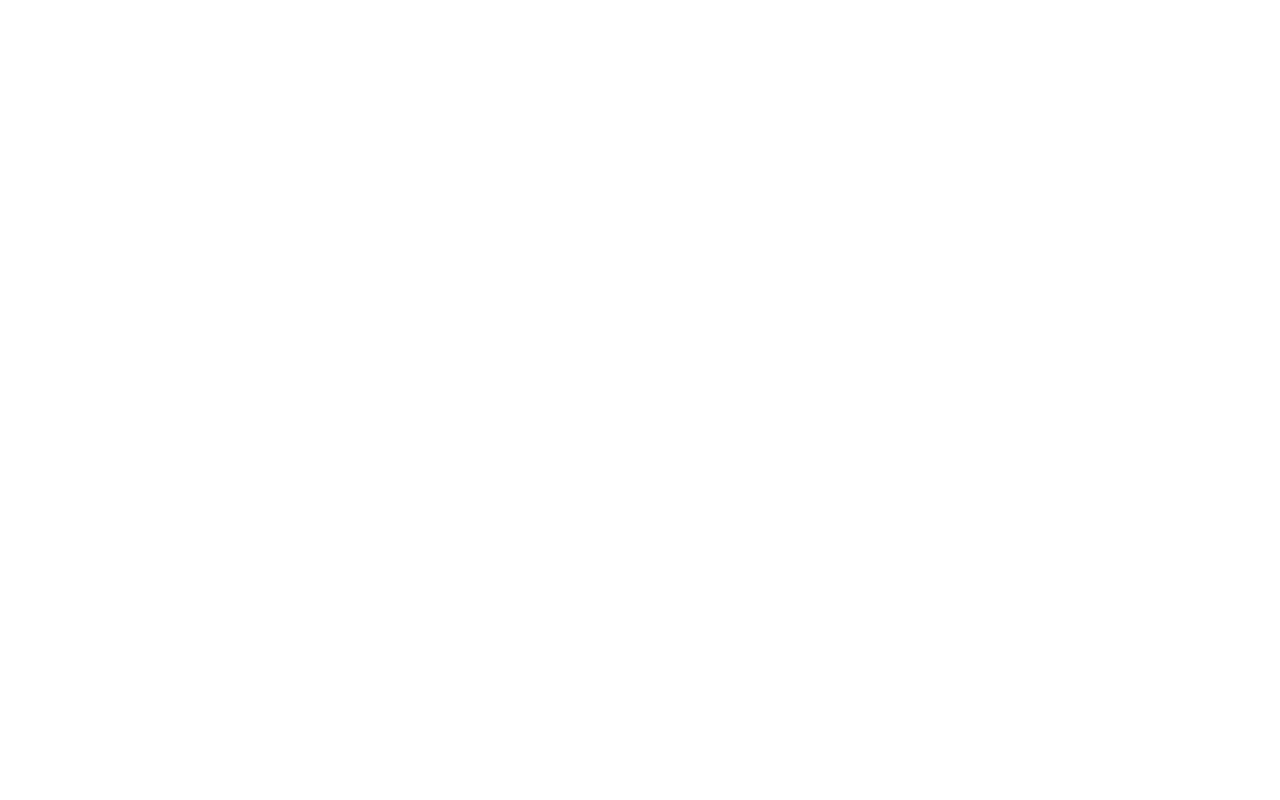
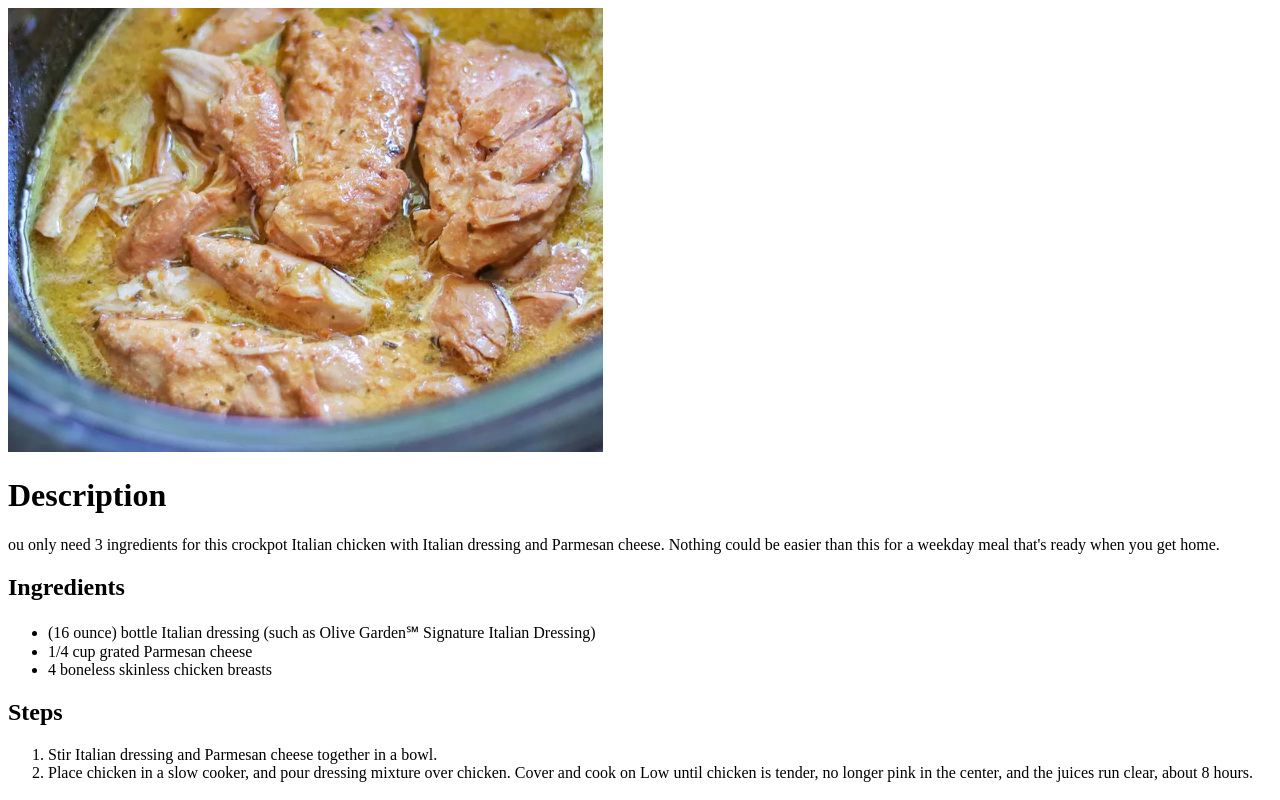
Before and after one commit to kurtis-kraft/odin-recipes, a plain HTML site: page recipes/italian-chicken.html in a window 1280 px wide. Drawn offline with Linux system fonts and the light colour scheme.

Commit message:
Add Italian Chicken recipe

```diff
--- a/recipes/italian-chicken.html
+++ b/recipes/italian-chicken.html
@@ -0,0 +1,28 @@
+<!DOCTYPE html>
+<html lang="en">
+    <head>
+        <meta charset="utf-8">
+        <title>Italian Chicken | Odin Recipes Project</title>
+    </head>
+    <body>
+        <img src="../img/italian-chicken.png">
+        <h1>Description</h1>
+        <p>ou only need 3 ingredients for this crockpot Italian chicken with Italian dressing
+            and Parmesan cheese. Nothing could be easier than this for a weekday
+            meal that's ready when you get home.</p>
+        <h2>Ingredients</h2>
+        <ul>
+            <li>(16 ounce) bottle Italian dressing
+                (such as Olive Garden℠ Signature Italian Dressing)</li>
+            <li>1/4 cup grated Parmesan cheese</li>
+            <li>4 boneless skinless chicken breasts</li>
+        </ul>
+        <h2>Steps</h2>
+        <ol>
+            <li>Stir Italian dressing and Parmesan cheese together in a bowl.</li>
+            <li>Place chicken in a slow cooker, and pour dressing mixture over chicken.
+                Cover and cook on Low until chicken is tender, no longer pink in the center,
+                and the juices run clear, about 8 hours.</li>
+        </ol>
+    </body>
+</html>
```
Also changed, not shown: index.html (+1 -0 lines), img/italian-chicken.png (added).
